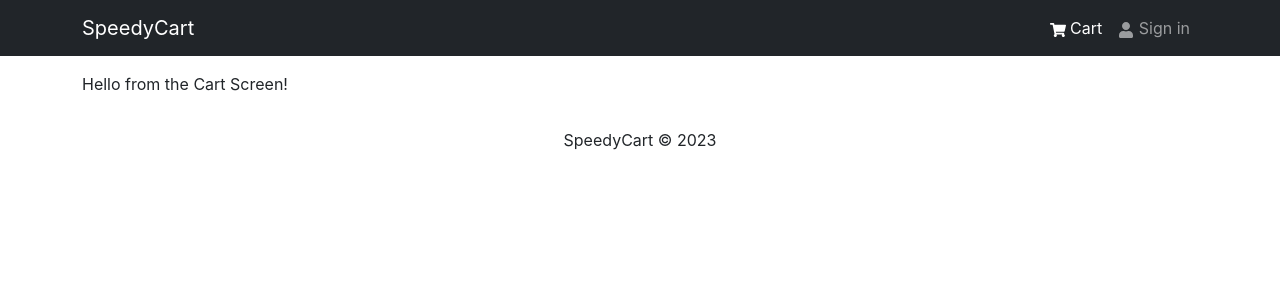
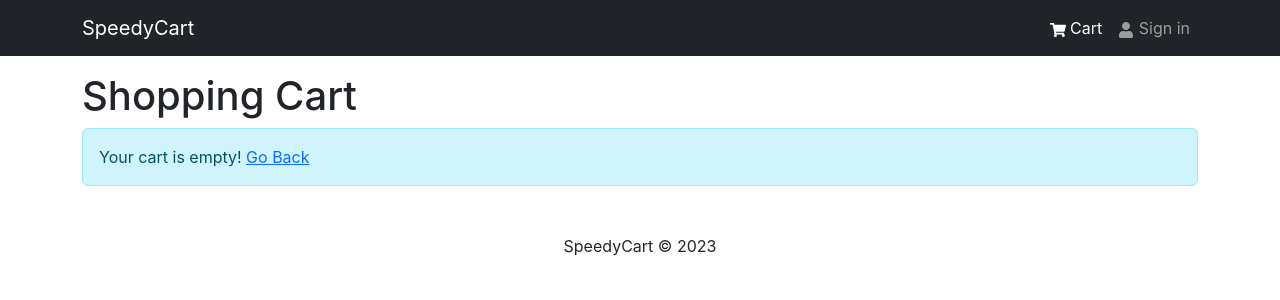
Before and after one commit to csabatoth627/speedycart-frontend, a React (Create React App) app in the folder frontend/: page /cart in a window 1280 px wide. Shown: the top 300 px of the page. Built offline with nearby package versions, Linux system fonts and the light colour scheme.

Commit message:
feat:add empty cart message and go back link(CartScreen.jsx

```diff
--- a/frontend/src/screens/CartScreen.jsx
+++ b/frontend/src/screens/CartScreen.jsx
@@ -1,9 +1,29 @@
 import React from 'react'
+import { Link, useNavigate } from 'react-router-dom'
+import {useDispatch, useSelector} from 'react-redux'
+import {
+    ListGroup,
+    Row,
+    Col,
+    Image,
+    Form,
+    Card,
+    Button,
+    ListGroupItem,
+  } from "react-bootstrap";
+  import Message from '../components/Message';
 
 const CartScreen = () => {
+    const {cartItems} = useSelector((state) => state.cart)
+    const dispatch = useDispatch()
+
   return (
-    <div>Hello from the Cart Screen!</div>
-  )
+<Row>
+    <Col>
+    <h1>Shopping Cart</h1>
+    {cartItems.length === 0 ? (<Message>Your cart is empty! <Link to="/">Go Back</Link></Message>) :(<></>)}
+    </Col>
+</Row>  )
 }
 
 export default CartScreen
--- a/frontend/src/utils/cartSliceUtils.js
+++ b/frontend/src/utils/cartSliceUtils.js
@@ -3,7 +3,6 @@ const addDecimals = (num) => {
 }
 
 export const updateCart = (state) => {
-    state.cartItems.map((item) => console.log(item.price))
     //Calculate items price
     state.itemsPrice = addDecimals(state.cartItems.reduce((acc, item) => acc + item.price * item.qty,0))
     //Calculate shipping price
```
